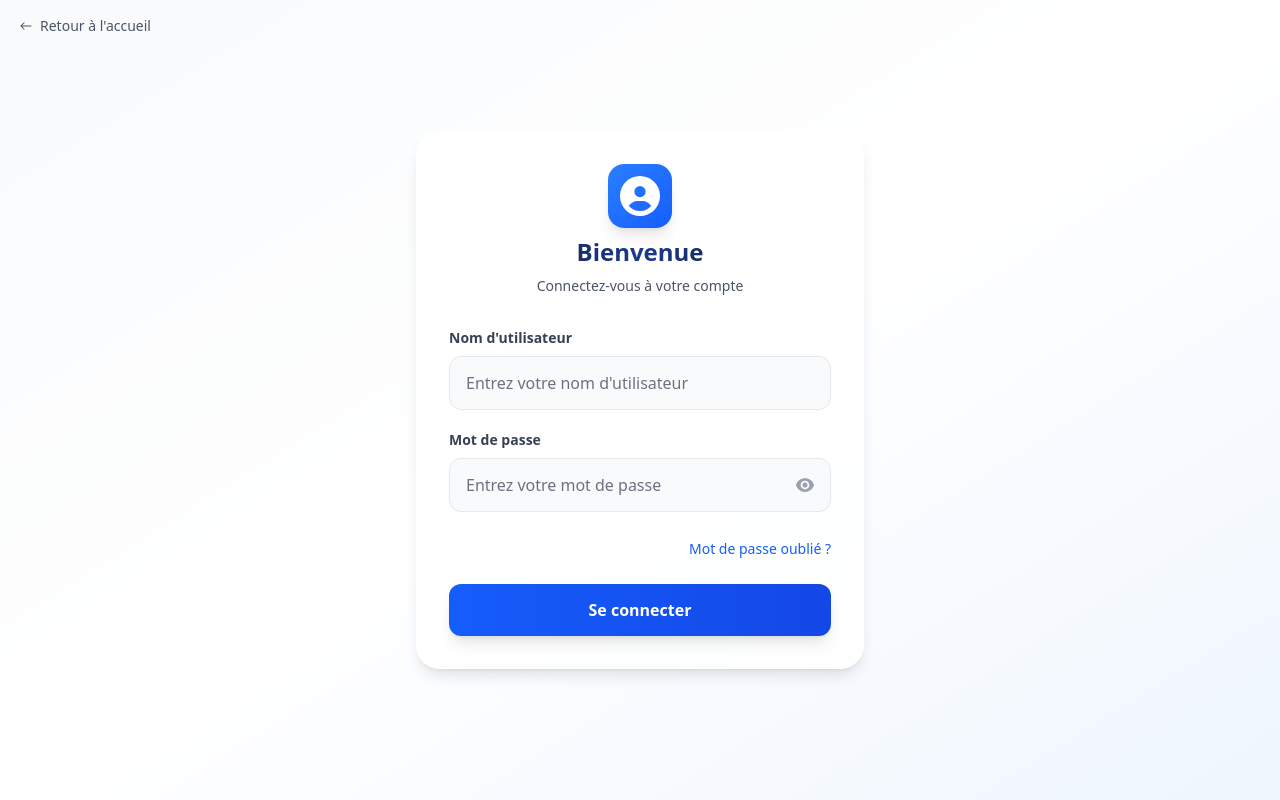
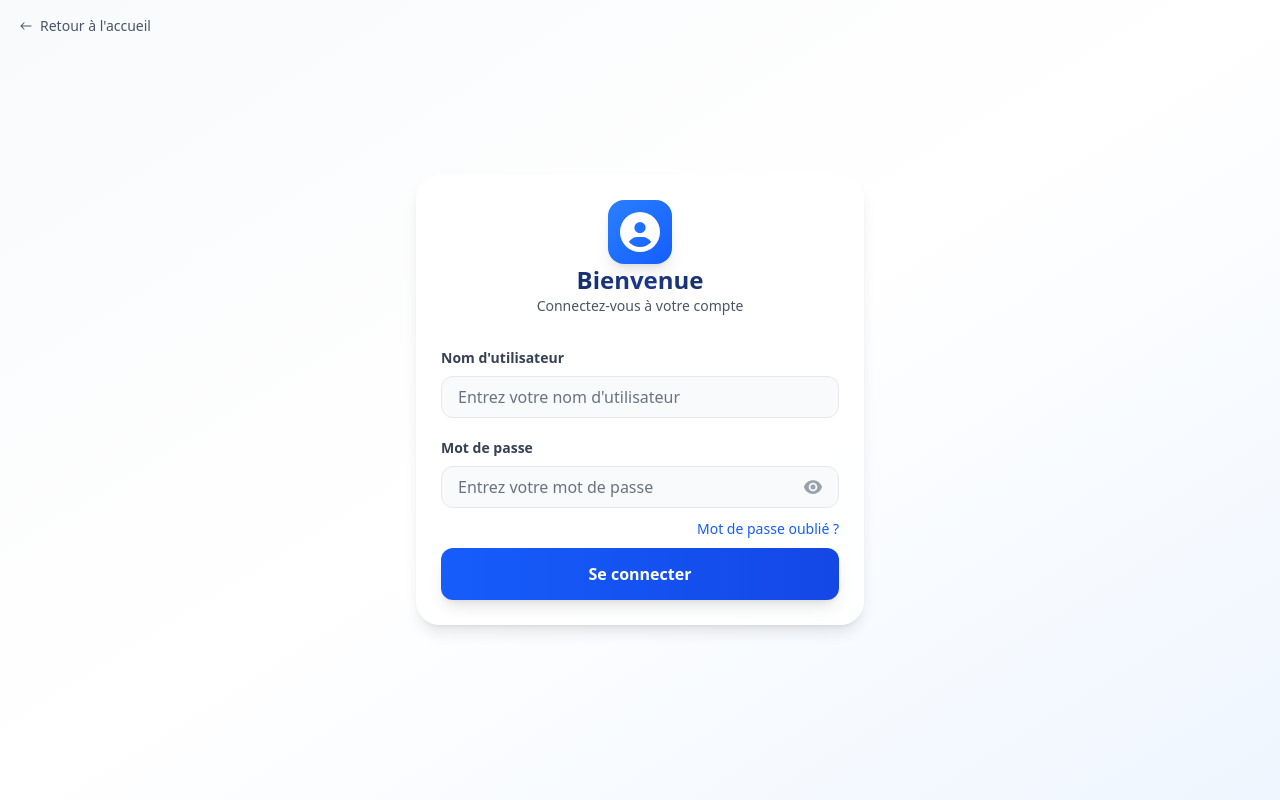
Before and after one commit to AbderaoufSouissi/Dynamic-IVR-Manager, a React (Vite) app in the folder IVR-client/: page /login in a window 1280 px wide. Built offline with nearby package versions, Linux system fonts and the light colour scheme; no server answers.

Commit message:
Frontend: Modification du style de la page Login

```diff
--- a/IVR-client/src/auth/LoginPage.tsx
+++ b/IVR-client/src/auth/LoginPage.tsx
@@ -58,10 +58,10 @@ const LoginPage = () => {
 
     {/* Centered card */}
     <div className="w-full max-w-md">
-      <div className="bg-white/80 backdrop-blur-sm p-8 rounded-3xl shadow-lg border border-white/20 space-y-8 hover:shadow-2xl transition-all duration-300">
+      <div className="bg-white/80 backdrop-blur-sm p-6 rounded-3xl shadow-lg border border-white/20 space-y-8 hover:shadow-2xl transition-all duration-300">
 
         {/* Icon + Title */}
-        <div className="text-center space-y-2">
+        <div className="text-center space-y-0">
           <div className="flex justify-center">
             <div className="bg-gradient-to-br from-blue-500 to-blue-600 p-3 rounded-2xl shadow-lg">
               <FaCircleUser className="text-white" size={40} />
@@ -76,7 +76,7 @@ const LoginPage = () => {
         </div>
 
         {/* Form */}
-        <form onSubmit={handleLogin} className="space-y-6">
+        <form onSubmit={handleLogin} className="space-y-2">
           <div className="space-y-5">
             {/* Username */}
             <div className="space-y-2">
@@ -91,7 +91,7 @@ const LoginPage = () => {
                 placeholder="Entrez votre nom d'utilisateur"
                 value={username}
                 onChange={(e) => setUsername(e.target.value)}
-                className="w-full px-4 py-3.5 bg-gray-50 border border-gray-200 rounded-xl text-gray-900 placeholder-gray-500 transition-all duration-200 focus:bg-white focus:border-blue-500 focus:ring-4 focus:ring-blue-500/10 focus:outline-none"
+                className="w-full px-4 py-2 bg-gray-50 border border-gray-200 rounded-xl text-gray-900 placeholder-gray-500 transition-all duration-200 focus:bg-white focus:border-blue-500 focus:ring-4 focus:ring-blue-500/10 focus:outline-none"
               />
             </div>
 
@@ -110,7 +110,7 @@ const LoginPage = () => {
                   autoComplete="current-password"
                   value={password}
                   onChange={(e) => setPassword(e.target.value)}
-                  className="w-full px-4 py-3.5 pr-12 bg-gray-50 border border-gray-200 rounded-xl text-gray-900 placeholder-gray-500 transition-all duration-200 focus:bg-white focus:border-blue-500 focus:ring-4 focus:ring-blue-500/10 focus:outline-none"
+                  className="w-full px-4 py-2 pr-12 bg-gray-50 border border-gray-200 rounded-xl text-gray-900 placeholder-gray-500 transition-all duration-200 focus:bg-white focus:border-blue-500 focus:ring-4 focus:ring-blue-500/10 focus:outline-none"
                 />
                 <button
                   type="button"
```
